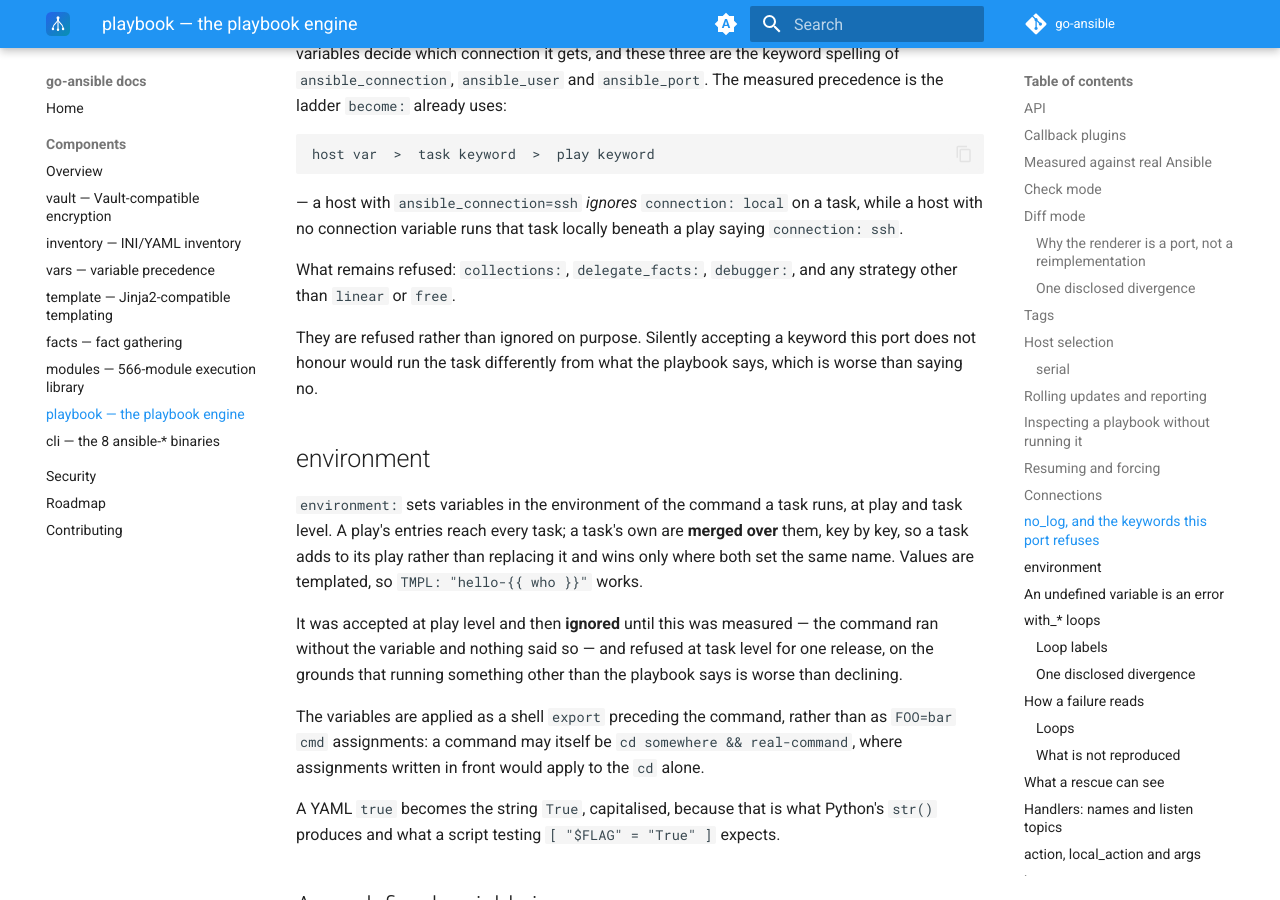
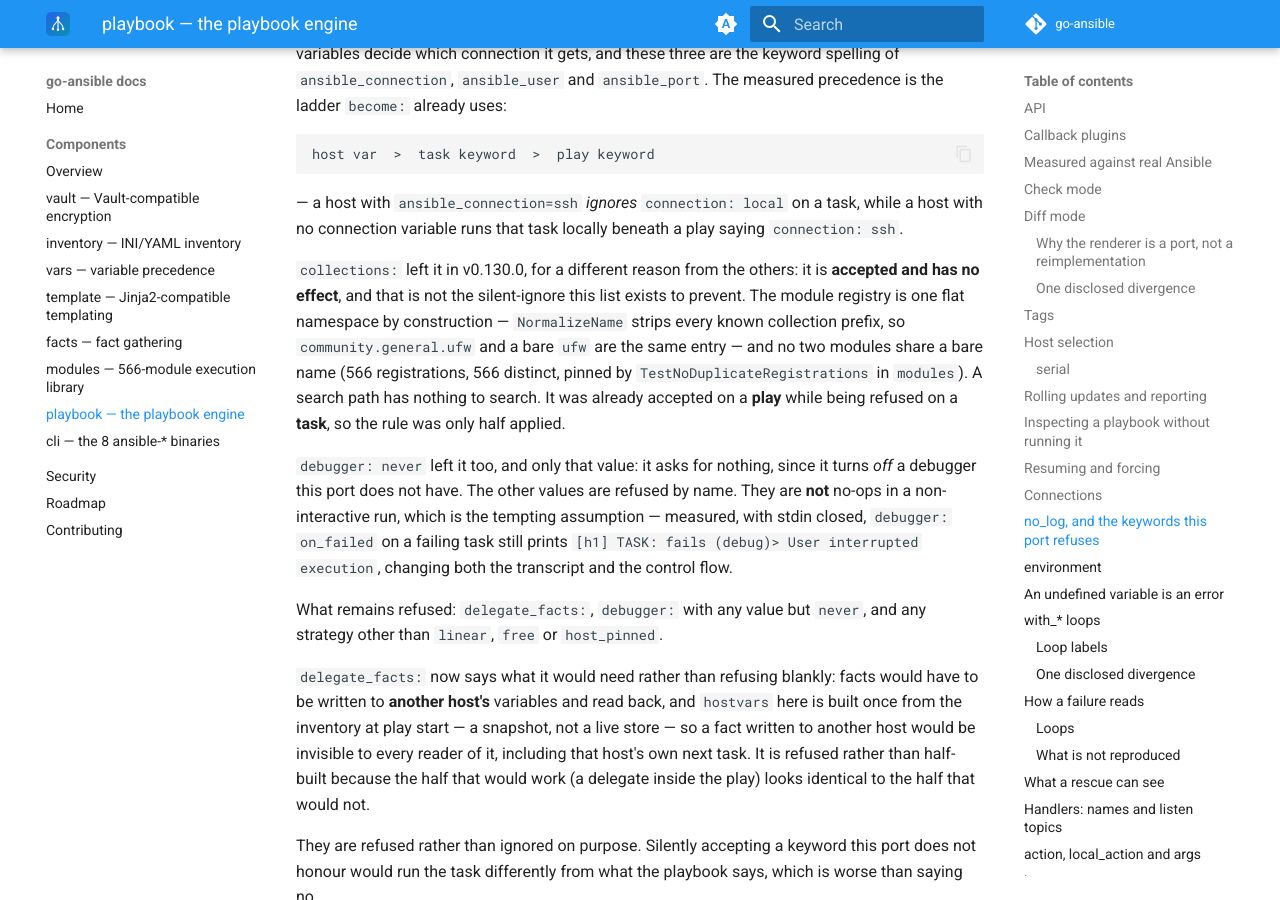
Before and after one commit to go-ansible/docs, an MkDocs documentation site: the page built from docs/components/playbook.md, in a window 1280 px wide and 900 px high, scrolled down 11852 px. Built offline with MkDocs 1.6.1 and Material for MkDocs 9.7.7, drawn with Linux system fonts in a browser that asks for light colours; the version menu is left out; some of the changed text lies outside the part shown.

Commit message:
playbook: host_pinned, collections:, debugger: never (#72)
Three refusals the docs still listed were answered in playbook v0.130.0.

host_pinned is a supported strategy now, with the measurement that shows
why it cannot share free's implementation: at -f 1 free collapses to
linear and host_pinned does not. `debug` stays refused, and the text now
separates its reason from the others - it is linear plus an INTERACTIVE
DEBUGGER, so running it as linear would drop the only thing it asks for.

collections: is accepted and has no effect, with the argument for why
that is not the silent-ignore the list exists to prevent: the registry is
one flat namespace by construction and no two modules share a bare name.
It was already accepted on a play while refused on a task.

debugger: never is honoured and the other values are not, with the
measurement that kills the tempting assumption: they are NOT no-ops
without a terminal.

delegate_facts: now says what it would need - hostvars is a snapshot of
the inventory, not a live store - instead of refusing blankly.

Co-authored-by: Claude Opus 5 <noreply@anthropic.com>

````diff
--- a/docs/components/playbook.md
+++ b/docs/components/playbook.md
@@ -585,8 +585,35 @@ host var  >  task keyword  >  play keyword
 task, while a host with no connection variable runs that task locally
 beneath a play saying `connection: ssh`.
 
-What remains refused: `collections:`, `delegate_facts:`, `debugger:`,
-and any strategy other than `linear` or `free`.
+`collections:` left it in v0.130.0, for a different reason from the
+others: it is **accepted and has no effect**, and that is not the
+silent-ignore this list exists to prevent. The module registry is one
+flat namespace by construction — `NormalizeName` strips every known
+collection prefix, so `community.general.ufw` and a bare `ufw` are the
+same entry — and no two modules share a bare name (566 registrations,
+566 distinct, pinned by `TestNoDuplicateRegistrations` in `modules`). A
+search path has nothing to search. It was already accepted on a **play**
+while being refused on a **task**, so the rule was only half applied.
+
+`debugger: never` left it too, and only that value: it asks for nothing,
+since it turns *off* a debugger this port does not have. The other
+values are refused by name. They are **not** no-ops in a
+non-interactive run, which is the tempting assumption — measured, with
+stdin closed, `debugger: on_failed` on a failing task still prints
+`[h1] TASK: fails (debug)> User interrupted execution`, changing both
+the transcript and the control flow.
+
+What remains refused: `delegate_facts:`, `debugger:` with any value but
+`never`, and any strategy other than `linear`, `free` or `host_pinned`.
+
+`delegate_facts:` now says what it would need rather than refusing
+blankly: facts would have to be written to **another host's** variables
+and read back, and `hostvars` here is built once from the inventory at
+play start — a snapshot, not a live store — so a fact written to another
+host would be invisible to every reader of it, including that host's own
+next task. It is refused rather than half-built because the half that
+would work (a delegate inside the play) looks identical to the half that
+would not.
 
 They are refused rather than ignored on purpose. Silently accepting a
 keyword this port does not honour would run the task differently from
@@ -1227,9 +1254,23 @@ possibly-templated resolution — documented as narrower, not silently
 different. The namespace/collection metadata system, Python-style inventory
 *plugins*, and lookup/callback plugins are out of scope entirely (executable
 inventory *scripts* — the `--list`/`--host` protocol — are supported; see
-[inventory](inventory.md)). Any playbook `strategy` other than `linear`/
-`free` (`debug`, `host_pinned`, a strategy plugin) is rejected with an
-explicit parse error rather than silently treated as `linear`.
+[inventory](inventory.md)). `host_pinned` joined `linear` and `free` in v0.130.0 — real
+implements it as `free` plus one rule, that a host does not start until a
+fork slot is free and holds it until the play is done, and the difference
+shows at `-f 1`, where `free` collapses to `linear` and `host_pinned`
+does not:
+
+```
+linear       one[h1 h2] two[h1 h2] three[h1 h2]
+free         one[h1 h2] two[h1 h2] three[h1 h2]
+host_pinned  one[h1] two[h1] three[h1] one[h2] two[h2] three[h2]
+```
+
+`debug` and any strategy plugin are still rejected with an explicit parse
+error rather than silently treated as `linear`. `debug` is refused for a
+reason worth separating from the others: it is real's `linear` plus its
+**interactive debugger**, so running it as `linear` would silently drop
+the only thing it asks for.
 `async`/`poll` only genuinely backgrounds `command`/`shell` on the target
 — the only two modules whose entire work reduces to one remote invocation —
 and an overrunning job is detected on timeout but not actively killed, since
````
